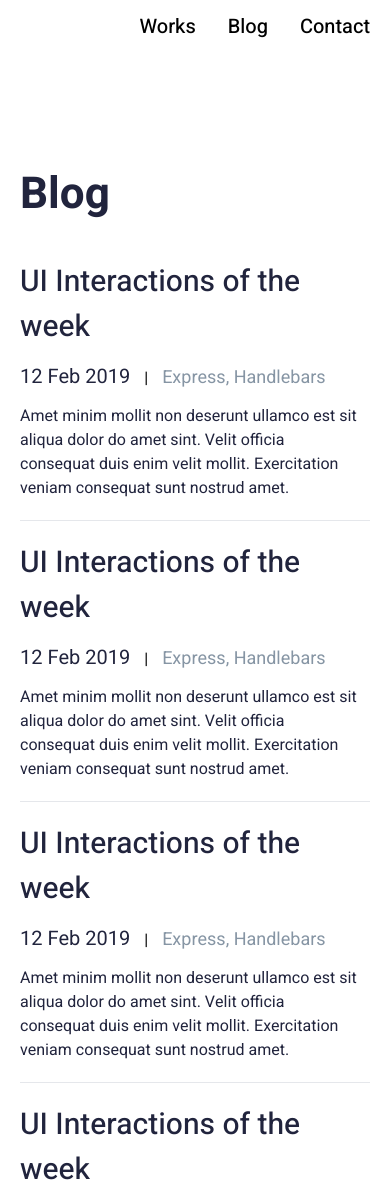
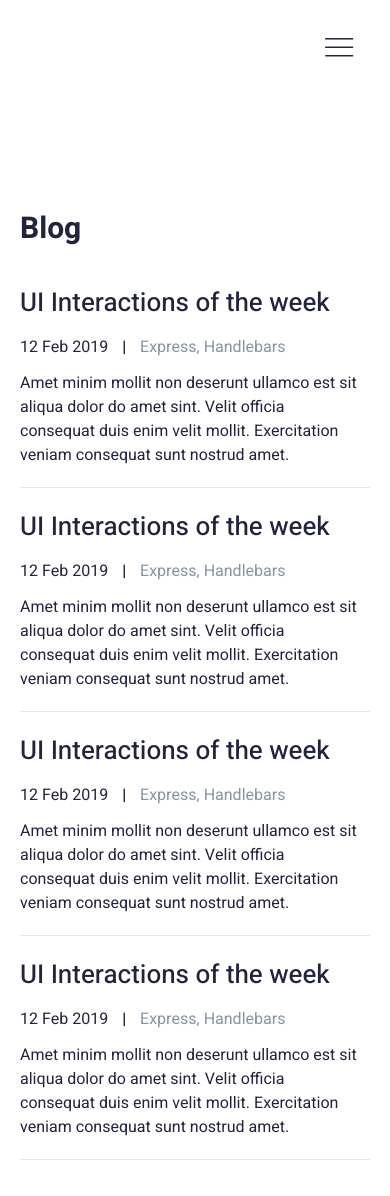
Before and after one commit to ductai0201/Assignment, a plain HTML site: page Blog.html in a window 390 px wide. Shown: the top 1196 px of the page. Drawn offline with nearby package versions, Linux system fonts and the light colour scheme.

Commit message:
update blog

```diff
--- a/Blog.html
+++ b/Blog.html
@@ -16,29 +16,30 @@
 
 <body>
     <header>
-        <div class="max-w-6xl mx-auto px-5 ">
-            <div>
-                <ul class="flex space-x-8 mt-3 justify-end text-[20px] font-medium">
-                    <li class="hover:text-[#fab1a0]"><a href="">Works</a></li>
+        <div class="max-w-6xl mx-auto p-5 ">
+			<div class="flex justify-end">
+				<ul class="hidden lg:flex space-x-8 mt-3  text-[20px] font-medium ">
+					<li class="hover:text-[#fab1a0]"><a href="">Works</a></li>
 					<li class="hover:text-[#fab1a0]"><a href="">Blog</a></li>
 					<li class="hover:text-[#fab1a0]"><a href="">Contact</a></li>
-                </ul>
-            </div>
+				</ul>
 
-        </div>
+				<img src="/imgs/3 gach.svg" class="min-w-[40px] min-h-[40px] flex lg:hidden" alt="">
+			</div>
+		</div>
     </header>
 
     <section class="Blog mt-[120px]">
         <div class="max-w-2xl mx-auto px-5 ">
             <div class="">
-                <h1 class="text-[44px] text-[#21243D] font-bold pb-8 ">Blog</h1>
+                <h1 class="text-[30px] lg:text-[44px] text-[#21243D] font-bold pb-8 ">Blog</h1>
             </div>
 
             <div class="">
-                <h2 class="text-[30px] font-medium text-[#21243D] hover:text-[#273c75]">UI Interactions of the week</h2>
-                <p class="py-3"> <label class="text-[20px] text-[#21243D]" for="">12 Feb 2019</label> <label
+                <h2 class="text-[26px] lg:text-[30px] font-medium text-[#21243D] hover:text-[#273c75]">UI Interactions of the week</h2>
+                <p class="py-3"> <label class="text-[16px] lg:text-[20px] text-[#21243D]" for="">12 Feb 2019</label> <label
                         class="px-[10px]" for=""> | </label>
-                    <label class="text-[18px] text-[#8695A4]" for="">Express, Handlebars</label>
+                    <label class="text-[16px] lg:text-[18px] text-[#8695A4]" for="">Express, Handlebars</label>
                 <p class="text-[#21243D] text-[16px]">Amet minim mollit non deserunt ullamco est sit aliqua dolor do
                     amet sint. Velit officia <br> consequat duis enim velit mollit. Exercitation veniam consequat sunt
                     nostrud amet.</p>
@@ -48,10 +49,10 @@
             </div>
 
             <div class="">
-                <h2 class="text-[30px] font-medium text-[#21243D] hover:text-[#273c75]">UI Interactions of the week</h2>
-                <p class="py-3"> <label class="text-[20px] text-[#21243D]" for="">12 Feb 2019</label> <label
+                <h2 class="text-[26px] lg:text-[30px] font-medium text-[#21243D] hover:text-[#273c75]">UI Interactions of the week</h2>
+                <p class="py-3"> <label class="text-[16px] lg:text-[20px] text-[#21243D]" for="">12 Feb 2019</label> <label
                         class="px-[10px]" for=""> | </label>
-                    <label class="text-[18px] text-[#8695A4]" for="">Express, Handlebars</label>
+                    <label class="text-[16px] lg:text-[18px] text-[#8695A4]" for="">Express, Handlebars</label>
                 <p class="text-[#21243D] text-[16px]">Amet minim mollit non deserunt ullamco est sit aliqua dolor do
                     amet sint. Velit officia <br> consequat duis enim velit mollit. Exercitation veniam consequat sunt
                     nostrud amet.</p>
@@ -61,10 +62,10 @@
             </div>
 
             <div class="">
-                <h2 class="text-[30px] font-medium text-[#21243D] hover:text-[#273c75]">UI Interactions of the week</h2>
-                <p class="py-3"> <label class="text-[20px] text-[#21243D]" for="">12 Feb 2019</label> <label
+                <h2 class="text-[26px] lg:text-[30px] font-medium text-[#21243D] hover:text-[#273c75]">UI Interactions of the week</h2>
+                <p class="py-3"> <label class="text-[16px] lg:text-[20px] text-[#21243D]" for="">12 Feb 2019</label> <label
                         class="px-[10px]" for=""> | </label>
-                    <label class="text-[18px] text-[#8695A4]" for="">Express, Handlebars</label>
+                    <label class="text-[16px] lg:text-[18px] text-[#8695A4]" for="">Express, Handlebars</label>
                 <p class="text-[#21243D] text-[16px]">Amet minim mollit non deserunt ullamco est sit aliqua dolor do
                     amet sint. Velit officia <br> consequat duis enim velit mollit. Exercitation veniam consequat sunt
                     nostrud amet.</p>
@@ -74,10 +75,10 @@
             </div>
 
             <div class="">
-                <h2 class="text-[30px] font-medium text-[#21243D] hover:text-[#273c75]">UI Interactions of the week</h2>
-                <p class="py-3"> <label class="text-[20px] text-[#21243D]" for="">12 Feb 2019</label> <label
+                <h2 class="text-[26px] lg:text-[30px] font-medium text-[#21243D] hover:text-[#273c75]">UI Interactions of the week</h2>
+                <p class="py-3"> <label class="text-[16px] lg:text-[20px] text-[#21243D]" for="">12 Feb 2019</label> <label
                         class="px-[10px]" for=""> | </label>
-                    <label class="text-[18px] text-[#8695A4]" for="">Express, Handlebars</label>
+                    <label class="text-[16px] lg:text-[18px] text-[#8695A4]" for="">Express, Handlebars</label>
                 <p class="text-[#21243D] text-[16px]">Amet minim mollit non deserunt ullamco est sit aliqua dolor do
                     amet sint. Velit officia <br> consequat duis enim velit mollit. Exercitation veniam consequat sunt
                     nostrud amet.</p>
```
Also changed, not shown: imgs/img work mobile.svg (added).
